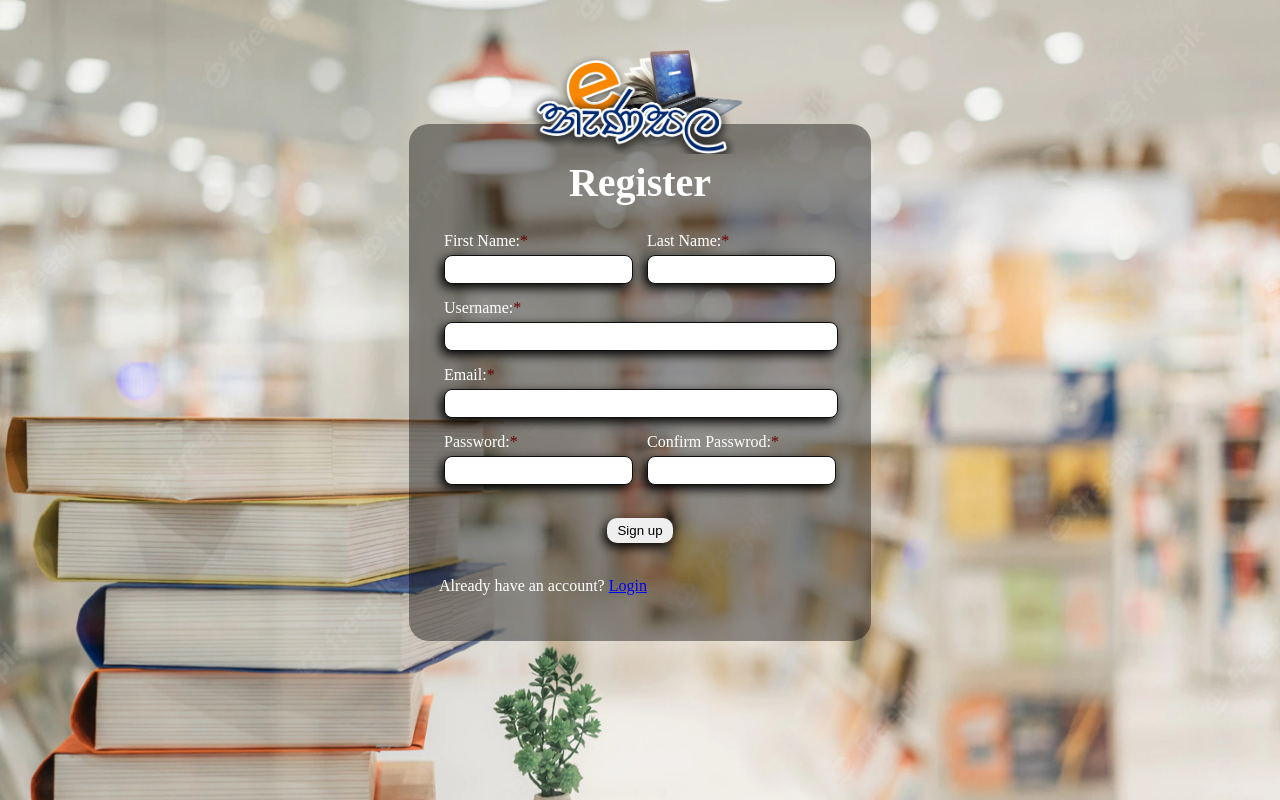
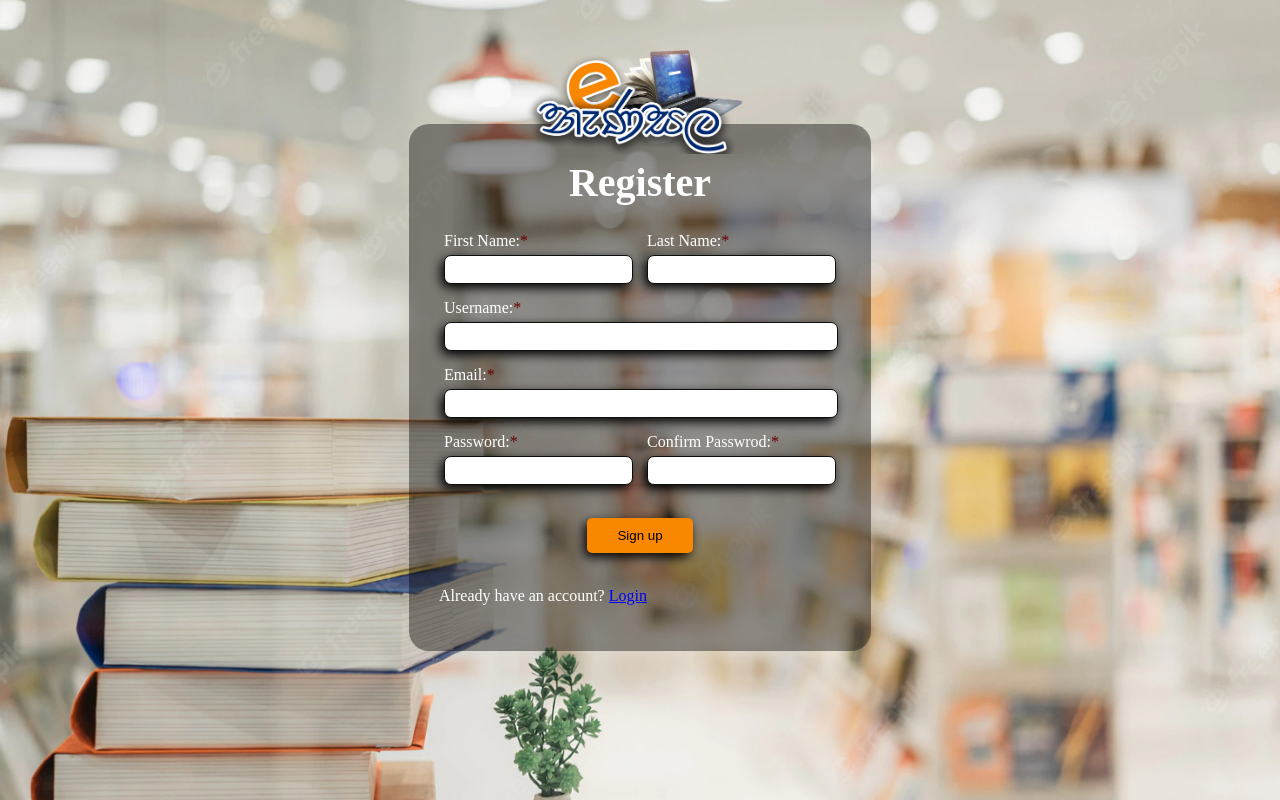
Before and after one commit to SandupaAbeywardana/Library-Management-System, a PHP site: page /html/Register.html in a window 1280 px wide. Run offline with PHP 8.4, Linux system fonts and the light colour scheme.

Commit message:
reg css update

```diff
--- a/css/Register.css
+++ b/css/Register.css
@@ -73,7 +73,7 @@ body{
 }
 
 input, label{
-    border-radius: 8px;
+    border-radius: 7px;
     margin: 5px;
     width: 95%;
 }
@@ -96,11 +96,15 @@ input{
 
 #submitbtn{
     border: none;
-    border-radius: 10px;
-    padding: 5px 10px;
+    border-radius: 5px;
+    padding: 10px 30px;
     box-shadow: -3px 4px 11px black;
+    background-color: #f98700;
+    transition: 0.4s;
 }
 
 #submitbtn:hover{
-    background: #00ffad;
+    border: 1px solid #f98700;
+    background: white;
+    transform: scale(1.03);
 }
```
